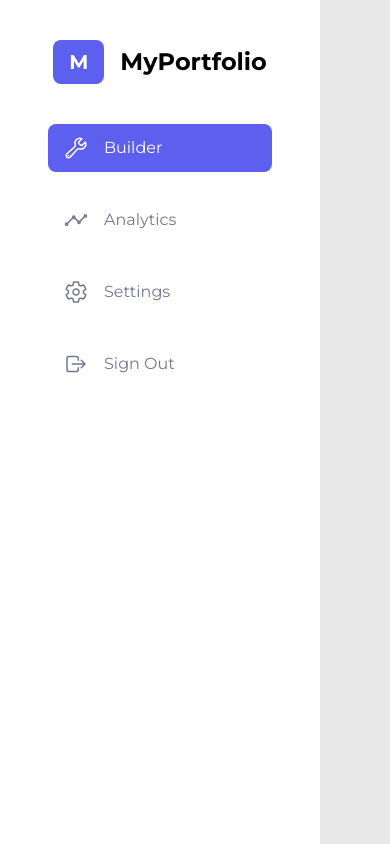
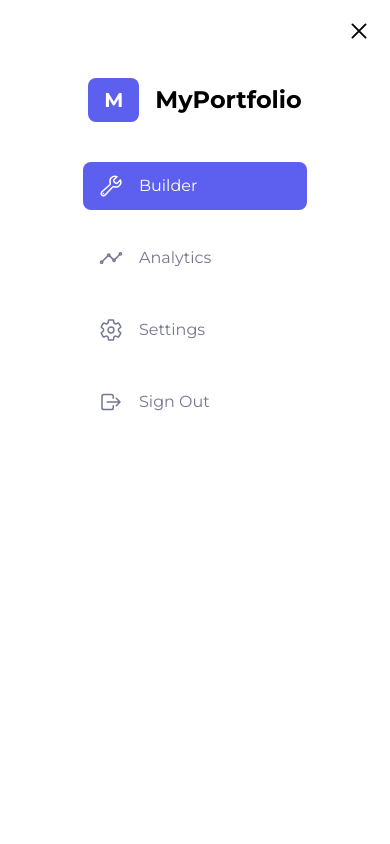
Before and after one commit to marionikolov17/Portfolio-Builder, a React (Vite) app in the folder client/: page / in a window 390 px wide. Built offline with nearby package versions, Linux system fonts and the light colour scheme.

Commit message:
Make navigation responsive

```diff
--- a/client/src/features/layout/DesktopNavigation/DesktopNavigation.jsx
+++ b/client/src/features/layout/Navigation/Navigation.jsx
@@ -1,15 +1,19 @@
+import { IoCloseOutline } from "react-icons/io5";
 import NavigationButton from "../NavigationButton/NavigationButton";
 
-export default function DesktopNavigation() {
+export default function Navigation() {
     return (
         <>
-            <section className="w-80 min-h-full shrink-0 bg-white flex flex-col items-center">
+            <section className="w-full sm:w-[90px] lg:w-80 min-h-full shrink-0 bg-white flex flex-col items-center fixed top-0 sm:relative">
+                <div className="w-full flex sm:hidden justify-end py-4 px-4">
+                    <IoCloseOutline className="text-3xl"/>
+                </div>
                 {/* Logo */}
-                <div className="flex items-center my-10">
+                <div className="flex items-center mt-4 mb-10 sm:mt-10">
                     <div className="bg-primaryBlue text-xl text-white py-2 px-4 font-bold rounded-lg">
                         M
                     </div>
-                    <h1 className="ms-4 font-bold text-2xl">MyPortfolio</h1>
+                    <h1 className="ms-4 font-bold text-2xl sm:hidden lg:inline-block">MyPortfolio</h1>
                 </div>
                 {/* Buttons */}
                 <NavigationButton icon="builder" link="" text={"Builder"} isActive={true}/>
--- a/client/src/features/layout/NavigationButton/NavigationButton.jsx
+++ b/client/src/features/layout/NavigationButton/NavigationButton.jsx
@@ -7,12 +7,12 @@ export default function NavigationButton({ isActive, link, icon, text }) {
     <>
       <Link to={link} className={
         isActive ?
-        "flex items-center bg-primaryBlue w-56 h-12 rounded-lg text-white mb-6"
+        "nav-button-active"
         :
-        "flex items-center w-56 h-12 rounded-lg text-blueGray mb-6 hover:bg-gray-100"
+        "nav-button-inactive"
       }>
         {navIcons[icon]}
-        <p className="ms-4 text-base">{text}</p>
+        <p className="ms-4 text-base flex sm:hidden lg:flex">{text}</p>
       </Link>
     </>
   );
--- a/client/src/index.css
+++ b/client/src/index.css
@@ -1,3 +1,12 @@
 @tailwind base;
 @tailwind components;
 @tailwind utilities;
+
+@layer components {
+    .nav-button-active {
+        @apply flex items-center justify-start sm:justify-center lg:justify-start bg-primaryBlue sm:bg-transparent lg:bg-primaryBlue w-56 sm:w-full lg:w-56 h-12 rounded-lg text-white sm:text-primaryBlue lg:text-white mb-6
+    }
+    .nav-button-inactive {
+        @apply flex items-center justify-start sm:justify-center lg:justify-start w-56 sm:w-full lg:w-56 h-12 rounded-lg text-blueGray mb-6 hover:bg-gray-100 sm:hover:bg-transparent lg:hover:bg-gray-100
+    }
+}
--- a/client/src/layouts/Layout/Layout.jsx
+++ b/client/src/layouts/Layout/Layout.jsx
@@ -1,11 +1,11 @@
 import { Outlet } from "react-router-dom";
-import DesktopNavigation from "../../features/layout/DesktopNavigation/DesktopNavigation";
+import Navigation from "../../features/layout/Navigation/Navigation";
 
 export default function Layout() {
     return (
         <>
             <main className="w-full min-h-full overflow-x-hidden absolute font-montserrat flex bg-mainBackground">
-                <DesktopNavigation />
+                <Navigation />
                 <Outlet />
             </main>
         </>
--- a/client/src/shared/data/navigation-icons.jsx
+++ b/client/src/shared/data/navigation-icons.jsx
@@ -1,6 +1,6 @@
 import { IoAnalyticsOutline, IoBuildOutline, IoLogOutOutline, IoSettingsOutline } from "react-icons/io5";
 
-const className = "text-2xl ms-4";
+const className = "text-2xl ms-4 sm:ms-0 lg:ms-4";
 
 export const navIcons = {
     'builder': <IoBuildOutline className={className}/>,
```
